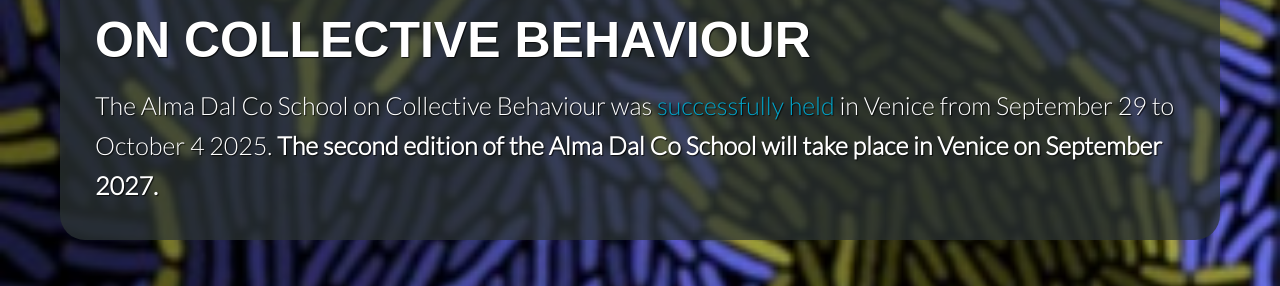
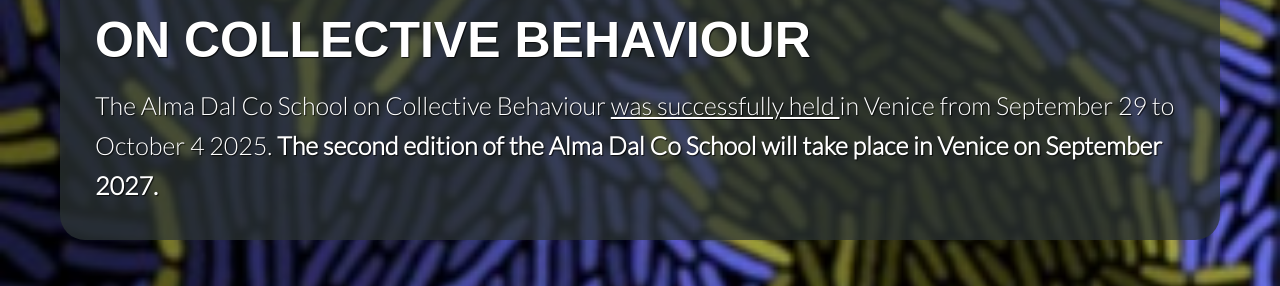
Before and after one commit to almadalcoschool/almadalcoschool.github.io, a Jekyll site: the page built from index.html, in a window 1280 px wide. Shown: the part 224-510 px from the top of the page. Built offline with Jekyll 4.4.1, drawn with Linux system fonts in a browser that asks for light colours; nearby versions of some CDN libraries; the list of posts is cut into pages by our own code.

Commit message:
white link title

```diff
--- a/index.html
+++ b/index.html
@@ -152,6 +152,21 @@
                 max-width: 95%; /* Limit width to avoid overflow */
                 }
             }
+
+    /* Rende bianchi i link nel titolo/hero */
+    .hero a,
+    .heading-landing-home a,
+    .subtext a {
+        color: white;
+        text-decoration: underline; /* opzionale: mantiene la sottolineatura */
+    }
+
+    .hero a:hover,
+    .heading-landing-home a:hover,
+    .subtext a:hover {
+        color: #f0f0f0; /* leggermente più chiaro al passaggio del mouse */
+    }
+
     </style>
 
 
@@ -176,8 +191,10 @@
                     on Collective Behaviour
                 </h1>
                 <p class="subtext editable bold-large-text">
-                    The Alma Dal Co School on  Collective Behaviour was
-					<a href="https://almadalcoschool.github.io/highlights/" target="_blank" rel="noopener noreferrer">successfully held</a>
+                    The Alma Dal Co School on  Collective Behaviour
+					<a href="https://almadalcoschool.github.io/highlights/" target="_blank" rel="noopener noreferrer">
+                        was successfully held
+                    </a>
                     in Venice from September 29 to October 4 2025.
                     <b>The second edition of the Alma Dal Co School will take place in Venice on September 2027.</b>
 </p>
```
